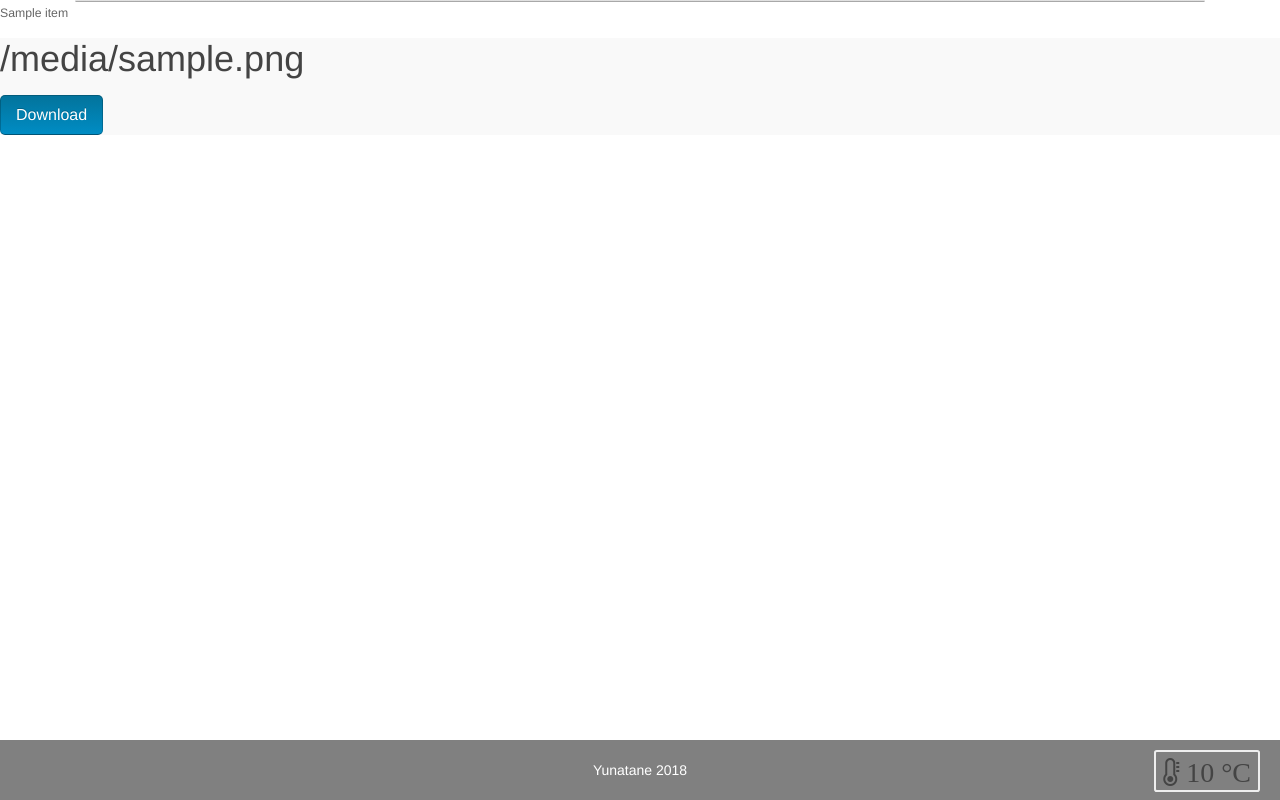
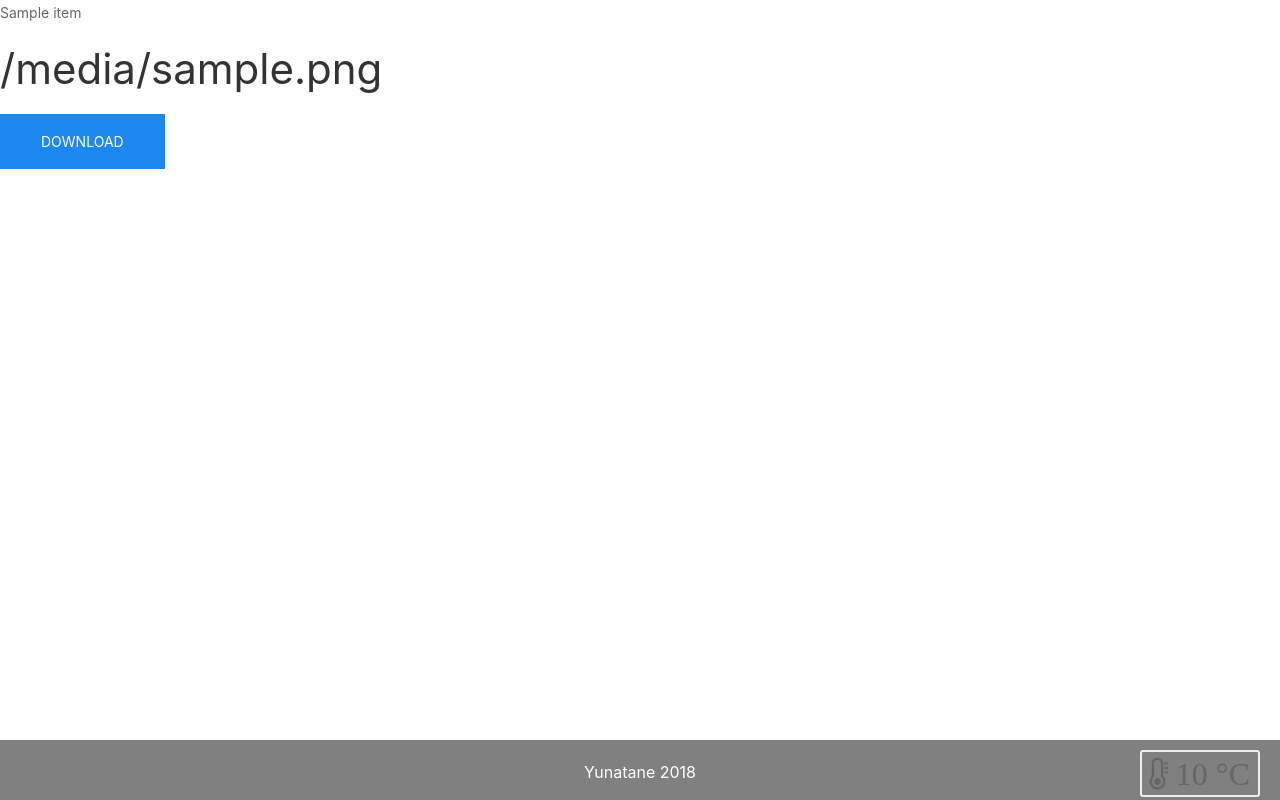
Before and after one commit to Vman45/webosmc, a Python web app: template modules/ThrowBox/templates/file.html in a window 1280 px wide. Run offline with Jinja, Linux system fonts and the light colour scheme; the template is opened without the code that fills it: most values are stand-ins (such as "Sample title", 1, 10 or a date in 2020); some libraries are stand-ins or nearby versions.

Commit message:
Optimisation du code : Utilisation CDN

```diff
--- a/templates/squelette.html
+++ b/templates/squelette.html
@@ -16,7 +16,7 @@
 {%- if DEBUG == True %}
   <link rel="stylesheet" href="{{ url_for('static', filename='css/font-awesome.css') }}" />
 {%- else %}
-  <link rel="stylesheet" href="{{ url_for('static', filename='css/font-awesome.min.css') }}" />
+  <link rel="stylesheet" href="https://cdnjs.cloudflare.com/ajax/libs/font-awesome/4.7.0/css/font-awesome.min.css" />
 {%- endif %}
   <link rel="stylesheet" type="text/css" href="{{ url_for('static', filename='css/style.css') }}" />
   {% block header %}
@@ -129,10 +129,10 @@
 
   </div><!--close footer-->
   <!-- UIkit CSS -->
-<link rel="stylesheet" href="https://cdnjs.cloudflare.com/ajax/libs/uikit/2.25.0/css/uikit.min.css" />
-<link rel="stylesheet" href="{{ url_for('static', filename='css/uikit.css') }}" />
+<link rel="stylesheet" href="https://cdnjs.cloudflare.com/ajax/libs/uikit/2.27.5/css/uikit.min.css" />
+<!-- <link rel="stylesheet" href="{{ url_for('static', filename='css/uikit.css') }}" /> -->
 <!-- UIkit JS -->
-<script src="https://cdnjs.cloudflare.com/ajax/libs/uikit/2.25.0/js/uikit.min.js"></script>
+<script src="https://cdnjs.cloudflare.com/ajax/libs/uikit/2.27.5/js/uikit.min.js"></script>
 
 </body>
 </html>
```
